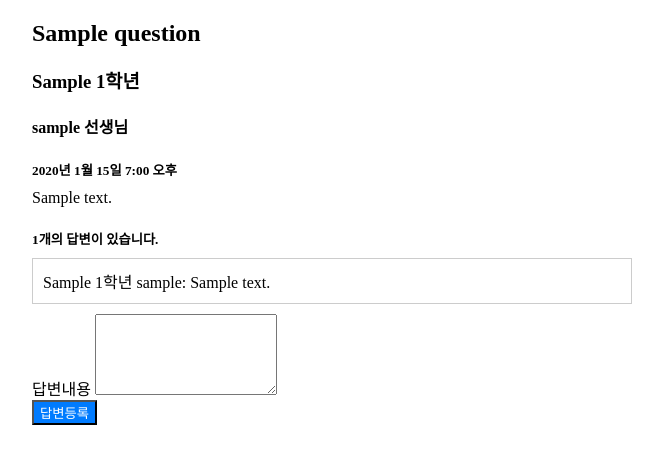
After one commit to Saryrndeth/DjangoProject, a Django app: page /question/detail/1 in a window 1280 px wide. The commit adds this page. Shown: the top 464 px of the page, without its empty margins (308-971 px from the left). Run offline with Django 4.2, Linux system fonts and the light colour scheme; tables that the repository leaves empty hold one stand-in row (values such as "Sample post"); parts of the project's set-up code (start-up, migrations or seed data) failed here and were passed over.

Commit message:
20211113

```diff
--- a/pyms/admin.py
+++ b/pyms/admin.py
@@ -4,3 +4,6 @@ from .models import User, Question, Answer, RegisteredSchool
 
 # Register your models here.
 admin.site.register(User)
+admin.site.register(Question)
+admin.site.register(Answer)
+admin.site.register(RegisteredSchool)
--- a/pyms/func.py
+++ b/pyms/func.py
@@ -11,7 +11,8 @@ def getGupsik(school):
 
 
 def getSchedule(school, grade, cls):
-    return requests.get(f'http://52.79.217.253:5000/schedule/{school}/{grade}/{cls}', verify=False).text
+    response = requests.get(f'http://52.79.217.253:5000/schedule/{school}/{grade}/{cls}', verify=False).text.split("<br>")
+    return response
 
 
 def shortschool(school_name):
--- a/pyms/models.py
+++ b/pyms/models.py
@@ -13,8 +13,9 @@ class User(AbstractUser):
 
 
 class Question(models.Model):
-    School = models.CharField(max_length=100, default="", null=True)
+    School = models.CharField(max_length=100)
     Grade = models.IntegerField(default=0)
+    nickname = models.CharField(max_length=100)
     is_teacher = models.BooleanField(default=False)
     subject = models.CharField(max_length=200)
     content = models.TextField()
@@ -25,8 +26,10 @@ class Question(models.Model):
 
 
 class Answer(models.Model):
-    School = models.CharField(max_length=100, default="", null=True)
+    id = models.AutoField(primary_key=True)
+    School = models.CharField(max_length=100)
     Grade = models.IntegerField(default=0)
+    nickname = models.CharField(max_length=100)
     is_teacher = models.BooleanField(default=False)
     question = models.ForeignKey(Question, on_delete=models.CASCADE)
     content = models.TextField()
--- a/pyms/urls.py
+++ b/pyms/urls.py
@@ -5,5 +5,8 @@ app_name = 'pyms'
 
 urlpatterns = [
     path('', views.index, name='index'),
+    path('question/detail/<int:question_id>', views.question_detail, name='question_detail'),
+    path('question/write', views.question_write, name='question_write'),
+    path('answer/write/<int:question_id>', views.answer_write, name='answer_write'),
     path('ajax_menu/', views.ajax_request_menu, name='ajax_menu')
 ]
--- a/pyms/views.py
+++ b/pyms/views.py
@@ -1,15 +1,18 @@
 from datetime import datetime
 from comcigan import School
 from .models import RegisteredSchool
+from .models import Question, Answer
 from .func import *
-from django.shortcuts import render, get_object_or_404
+from .forms import QuestionForm, AnswerForm
+from django.shortcuts import render, get_object_or_404, redirect
 from django.utils import timezone
-from django.http import JsonResponse
-
+from django.http import JsonResponse, HttpResponseNotAllowed
 
 # Create your views here.
 def index(request):
-    return render(request, 'pyms/haksaeng_index.html')
+    question_list = Question.objects.order_by('-create_date')
+
+    return render(request, 'pyms/haksaeng_index.html', {'question_list': question_list})
 
 
 def ajax_request_menu(request):
@@ -28,3 +31,41 @@ def ajax_request_menu(request):
             schedule = getSchedule(school, request.POST['grade'], request.POST['cls'])
         return JsonResponse(({'menu': getGupsik(school)
             , 'school': school, 'date': timezone.now().strftime("%m월%d일"), 'schedule': schedule}))
+
+
+def question_detail(request, question_id):
+    question = get_object_or_404(Question, pk=question_id)
+    context = {'question': question}
+    return render(request, 'pyms/question_detail.html', context)
+
+def question_write(request):
+    if request.method == "POST":
+        form = QuestionForm(request.POST)
+        if form.is_valid():
+            question = form.save(commit=False)
+            question.nickname = request.user.nickname
+            question.School = request.user.School
+            question.is_teacher = request.user.is_teacher
+            question.Grade = request.user.Grade
+            question.create_date = timezone.now()
+            question.save()
+            return redirect('pyms:index')
+    else:
+        if request.user.is_anonymous:
+            return HttpResponseNotAllowed("로그인이 필요합니다.")
+        form = QuestionForm()
+        return render(request, 'pyms/question_form.html', {'form': form})
+
+
+def answer_write(request, question_id):
+    question = get_object_or_404(Question, pk=question_id)
+    if request.method == "POST":
+        form = AnswerForm(request.POST)
+        if form.is_valid():
+            print(question)
+            question.answer_set.create(content=request.POST.get('content'), create_date=timezone.now(), nickname=request.user.nickname, School=request.user.School, is_teacher=request.user.is_teacher, Grade=request.user.Grade)
+            return redirect('pyms:question_detail', question_id=question.id)
+    else:
+        return HttpResponseNotAllowed("POST 요청이 아닙니다.")
+    context = {'question': question, 'form': form}
+    return render(request, 'pyms/question_detail.html', context)
--- /dev/null
+++ b/static/css/detail.css
@@ -0,0 +1,39 @@
+.question-details {
+    max-width: 600px;
+    margin: 0 auto;
+}
+
+h2, h3, h4, h5 {
+    margin-bottom: 10px;
+}
+
+.content {
+    margin-bottom: 20px;
+}
+
+.answers {
+    margin-top: 20px;
+}
+
+.answer {
+    border: 1px solid #ccc;
+    padding: 10px;
+    margin-bottom: 10px;
+}
+
+.answer p {
+    margin: 0;
+}
+
+.answer-form {
+    margin-top: 20px;
+}
+
+.btn-primary {
+    background-color: #007bff;
+    color: #fff;
+}
+
+.btn-primary:hover {
+    background-color: #0056b3;
+}
--- /dev/null
+++ b/templates/pyms/question_detail.html
@@ -0,0 +1,43 @@
+{% extends 'base.html' %}
+{% block content %}
+<div class="question-details">
+    <h2>{{ question.subject }}</h2>
+    <h3>{{ question.School }} {{ question.Grade }}학년</h3>
+    <h4>{{ question.nickname }} {% if question.is_teacher %}선생님{% endif %}</h4>
+    <h5>{{ question.create_date }}</h5>
+
+    <div class="content">{{ question.content }}</div>
+    <div class="answers">
+        <form action="{% url 'pyms:answer_write' question.id %}" method="post" class="answer-form my-3">
+            {% csrf_token %}
+            <!-- 오류표시 Start -->
+            {% if form.errors %}
+            <div class="alert alert-danger" role="alert">
+                {% for field in form %}
+                    {% if field.errors %}
+                    <div>
+                        <strong>{{ field.label }}</strong>
+                        {{ field.errors }}
+                    </div>
+                    {% endif %}
+                {% endfor %}
+            </div>
+            {% endif %}
+            <!-- 오류표시 End -->
+            <h5 class="border-bottom my-3 py-2">{{question.answer_set.count}}개의 답변이 있습니다.</h5>
+            {% for answer in question.answer_set.all %}
+                <div class="answer" id="answer_{{ answer.id }}">
+                    <p>{{ answer.School }} {{ answer.Grade }}학년 {{ answer.nickname }}: {{ answer.content }}</p>
+                </div>
+            {% endfor %}
+            <div class="form-group">
+                <label for="content">답변내용</label>
+                <textarea name="content" id="content" class="form-control" rows="5"></textarea>
+            </div>
+            <input type="submit" value="답변등록" class="btn btn-primary">
+        </form>
+    </div>
+</div>
+    {% load static %}
+    <link rel="stylesheet" href="{% static 'css/detail.css' %}">
+{% endblock %}
```
Also changed, not shown: pyms/forms.py (added, +25 -0 lines), static/css/form.css (added, +21 -0 lines), static/css/index.css (+31 -10 lines), templates/pyms/haksaeng_index.html (+25 -4 lines), templates/pyms/question_form.html (added, +13 -0 lines), db.sqlite3 (deleted), pyms/migrations/0001_initial.py (deleted), pyms/migrations/0002_answer_grade_answer_school_answer_is_teacher_and_more.py (deleted), pyms/migrations/0003_user_nickname.py (deleted), pyms/migrations/0004_alter_user_nickname.py (deleted).
